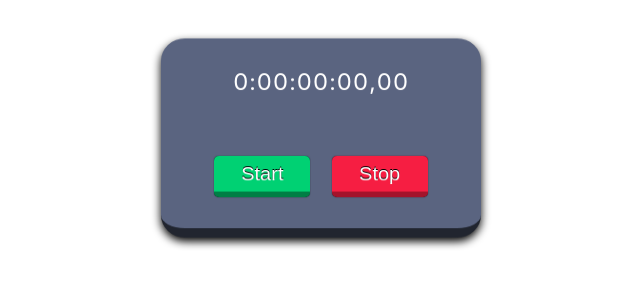
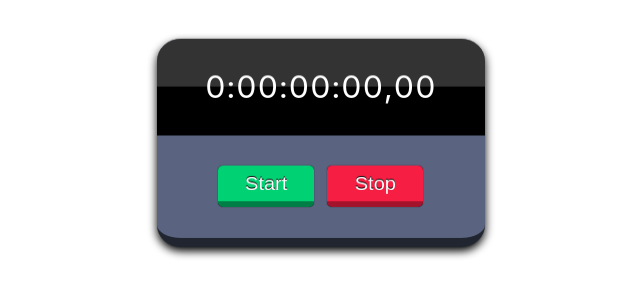
Before and after one commit to Pololops/2022-stopwatch, a React (Create React App) app: page / in a window 1280 px wide. Shown: the top 300 px of the page, without its empty margins (319-959 px from the left). Built offline with nearby package versions, Linux system fonts and the light colour scheme.

Commit message:
3d effects

```diff
--- a/src/components/App/App.css
+++ b/src/components/App/App.css
@@ -1,21 +1,17 @@
-.app {
-	width: 16rem;
+.watch {
+	width: fit-content;
 	font-size: 1.5rem;
 	border-radius: 1.5rem;
 	margin: 2rem auto;
-	padding: 2rem;
 	background-color: #5a6480;
-	display: flex;
-	flex-direction: column;
-	justify-content: flex-start;
-	gap: 4rem;
   border-bottom: solid 10px #21252f;
   transform: rotateX(20deg);
   box-shadow: 0 4px 10px black;
   transition: all 300ms ease-in-out, box-shadow 200ms ease-out;
+  overflow: hidden;
 }
 
-.app:hover {
+.watch:hover {
   border-bottom-width: 4px;
   transform: rotateX(0deg);
   box-shadow: 0 2px 10px black;
@@ -25,5 +21,6 @@
 	display: flex;
 	flex-flow: row nowrap;
 	justify-content: space-evenly;
+	padding: 2rem 3rem;
   height: 2.8rem;
 }
--- a/src/components/App/App.js
+++ b/src/components/App/App.js
@@ -1,6 +1,7 @@
 import './App.css';
 import Button from '../Button/Button';
-import Watch from '../Watch/Watch';
+import Timer from '../Timer/Timer';
+import List from '../List/List';
 import { useEffect, useRef, useState } from 'react';
 
 function App() {
@@ -42,13 +43,16 @@ function App() {
 	}, [startButtonLabel]);
 
 	return (
-		<div className="app">
-			<Watch timer={timer} />
-			<div className="buttons">
-				<Button onClick={onClickStartHandler} label={startButtonLabel} />
-				<Button onClick={onClickStopHandler} label={stopButtonLabel} />
+		<>
+			<div className="watch">
+				<Timer timer={timer} />
+				<div className="buttons">
+					<Button onClick={onClickStartHandler} label={startButtonLabel} />
+					<Button onClick={onClickStopHandler} label={stopButtonLabel} />
+				</div>
 			</div>
-		</div>
+			<List />
+		</>
 	);
 }
 
--- a/src/components/Button/Button.css
+++ b/src/components/Button/Button.css
@@ -20,7 +20,7 @@
   border-bottom-color: #a3132b;
 }
 
-.app:hover .button {
+.watch:hover .button {
   border-bottom-width: 2px;
   text-shadow: 0 -1px 0 dimgray;
   box-shadow: 0 0 0 black;
@@ -31,7 +31,7 @@
   cursor: pointer;
 }
 
-.app:hover .button:active {
+.watch:hover .button:active {
   margin-top: 2px;
   margin-bottom: 0;
   box-shadow: none;
--- /dev/null
+++ b/src/components/List/List.js
@@ -0,0 +1,17 @@
+// import PropTypes from 'prop-types';
+
+export default function List({ savedTimes }) {
+  return (
+    <ul className="list">
+
+    </ul>
+  );
+}
+
+// List.propTypes = {
+// props: PropTypes.number|string|bool|func|array|object|node.isRequired,
+// };
+
+// List.defaultProps = {
+// props: '',
+// };
--- /dev/null
+++ b/src/components/Timer/Timer.css
@@ -0,0 +1,21 @@
+.timer {
+	color: white;
+	font-size: 2rem;
+	text-align: center;
+	letter-spacing: 0.05rem;
+	padding: 2rem 3rem;
+	font-variant-numeric: tabular-nums;
+	background: linear-gradient(
+		0deg,
+		#000000 0%,
+		#000000 50%,
+		#333333 51%,
+		#333333 100%
+	);
+	filter: contrast(1);
+	transition: filter 300ms ease-out;
+}
+
+.watch:hover .timer {
+	filter: contrast(1.3);
+}
--- a/src/components/Watch/Watch.js
+++ b/src/components/Timer/Timer.js
@@ -1,15 +1,15 @@
 import PropTypes from 'prop-types';
-import './Watch.css';
+import './Timer.css';
 import format from '../../middleware/timeFormat';
 
-export default function Watch({ timer }) {
+export default function Timer({ timer }) {
 	return (
-		<div className="watch" data-testid="Watch">
+		<div className="timer" data-testid="Timer">
 			{format(timer)}
 		</div>
 	);
 }
 
-Watch.propTypes = {
+Timer.propTypes = {
 	timer: PropTypes.number.isRequired,
 };
--- a/src/components/Watch/Watch.css
+++ /dev/null
@@ -1,6 +0,0 @@
-.watch {
-	color: white;
-	text-align: center;
-	letter-spacing: 0.05rem;
-	font-variant-numeric: tabular-nums;
-}
```
Also changed, not shown: 2 other files (tests, documents, lock files or other folders).
